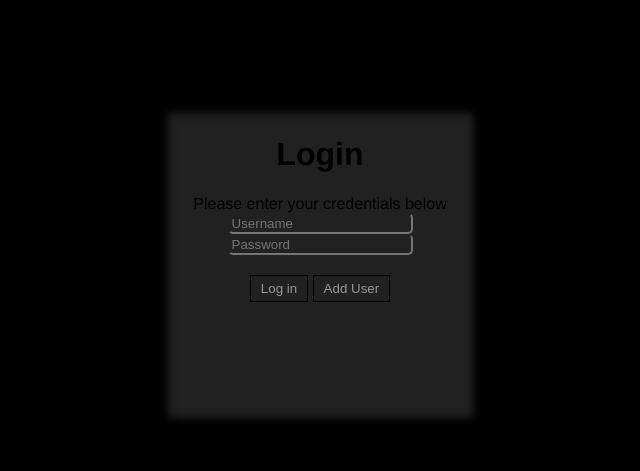
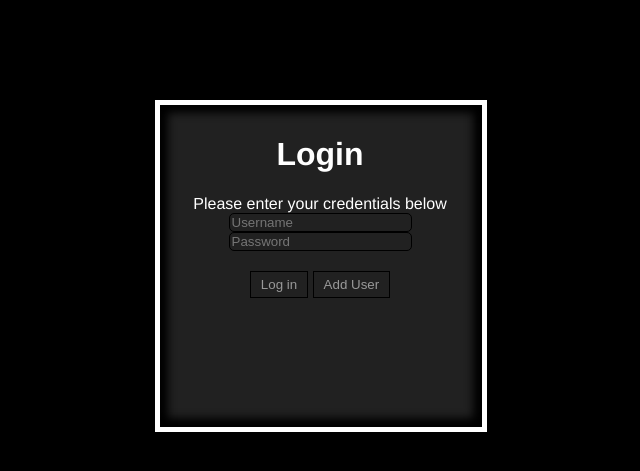
Before and after one commit to wsiao/WarmUp1, a Django app: page / in a window 1280 px wide. Shown: the top 471 px of the page, without its empty margins (319-959 px from the left). Run offline with Django 3.2, Linux system fonts and the light colour scheme; some libraries are stand-ins or nearby versions.

Commit message:
CSSAttempt

```diff
--- a/cL/static/frontEnd.css
+++ b/cL/static/frontEnd.css
@@ -4,7 +4,7 @@
 .box {
     width: 300px;
     height: 300px;
-    border: thick black solid;
+    border: thick white solid;
     background-color: #212121;
     /**background-color: rgb(243,243,243);**/
     padding: 10px 12px 12px 10px;
@@ -25,6 +25,7 @@ font-weight: lighter;
 
 input[type="password"] {
 background: #212121;
+border: 1px solid #000;
 -moz-border-radius: 5px;
 -webkit-border-radius: 5px;
  border-radius: 5px;
@@ -32,6 +33,7 @@ background: #212121;
 
 input[type="text"] {
 background: #212121;
+border: 1px solid #000;
 -moz-border-radius: 5px;
 -webkit-border-radius: 5px;
  border-radius: 5px;
@@ -43,6 +45,6 @@ background: #212121;
 
 body {
 	background: #000;
-	color: #000;
+	color: white;
 	font-family: 'Helvetica', HelveticaNeue-Light, 'Helvetica Neue', Helvetica, Arial, sans-serif;
 }
```
